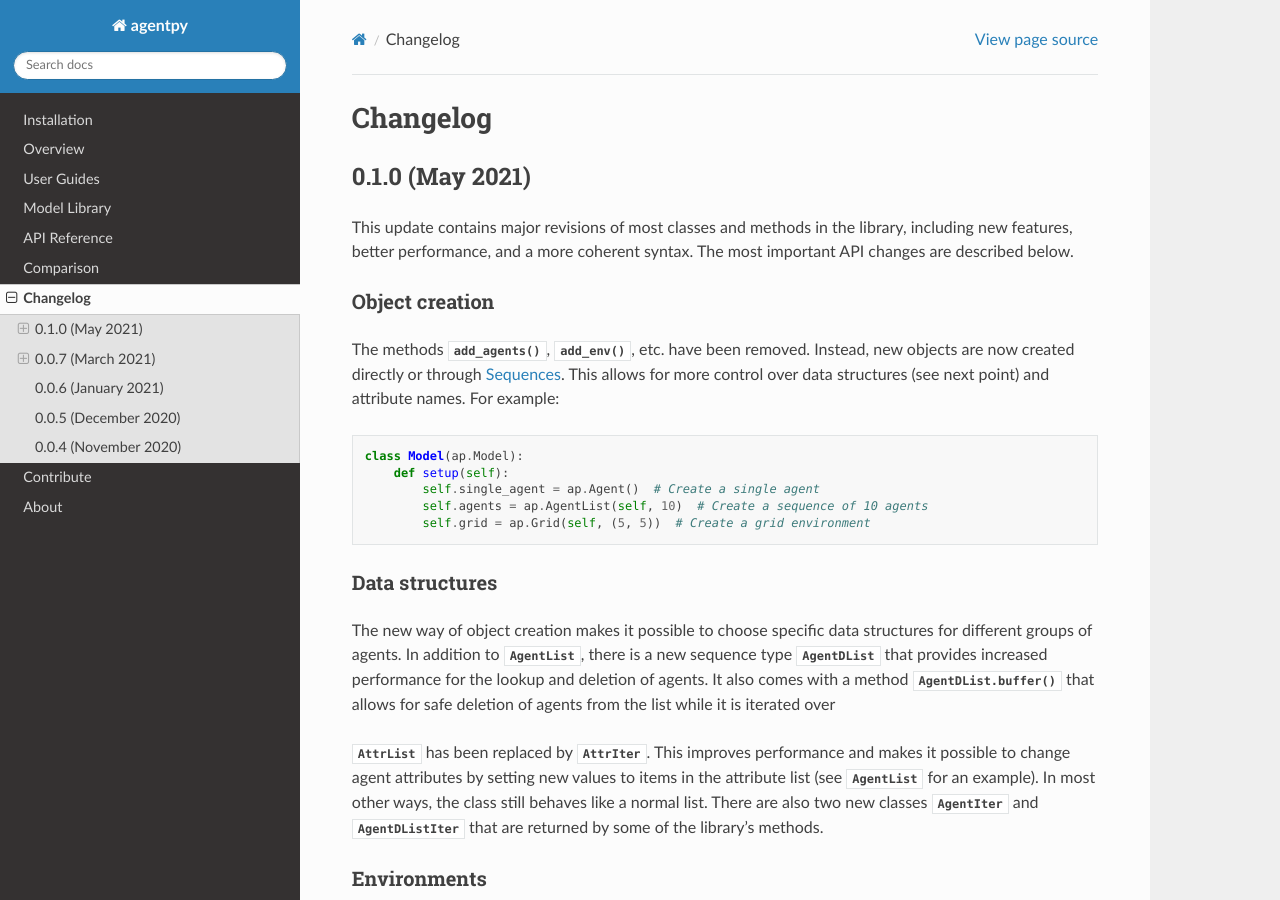
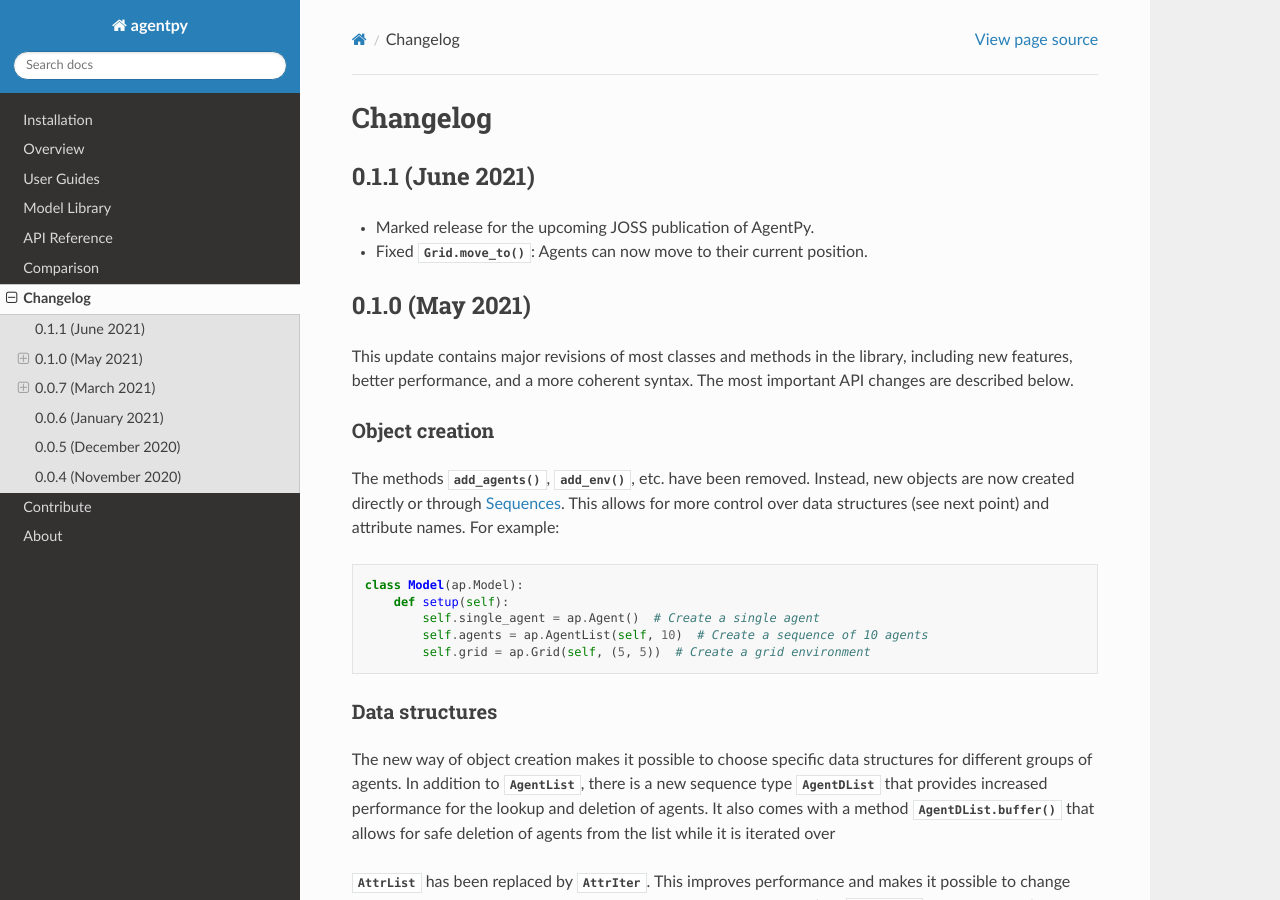
Before and after one commit to jofmi/agentpy, a Sphinx documentation site: the page built from docs/changelog.rst, in a window 1280 px wide and 900 px high. Built offline with Sphinx 7.4.7 and the Read the Docs theme 2.0.0, drawn with Linux system fonts in a browser that asks for light colours; pages that are not in the unit, such as notebooks, are missing from menus.

Commit message:
Release 0.1.1

```diff
--- a/docs/changelog.rst
+++ b/docs/changelog.rst
@@ -3,6 +3,12 @@
 =========
 Changelog
 =========
+
+0.1.1 (June 2021)
+-----------------
+
+- Marked release for the upcoming JOSS publication of AgentPy.
+- Fixed :func:`Grid.move_to`: Agents can now move to their current position.
 
 0.1.0 (May 2021)
 ----------------
--- a/setup.cfg
+++ b/setup.cfg
@@ -1,5 +1,5 @@
 [metadata]
-version = 0.1.1.dev
+version = 0.1.1
 
 [options]
 packages = find:
```
